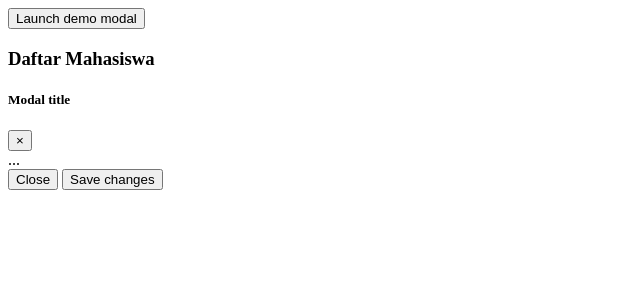
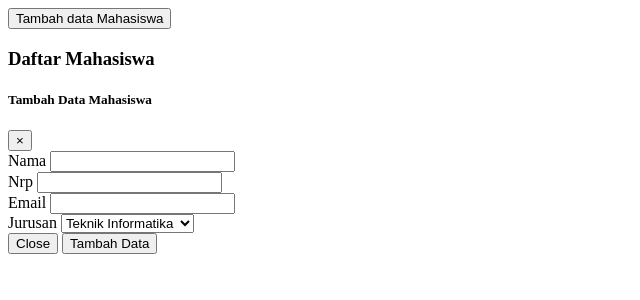
Before and after one commit to raflyyunandi/tugas-3-mvcphp, a PHP site: page /phpmvc/views/mahasiswa/index.php in a window 1280 px wide. Shown: the top 300 px of the page, without its empty margins (0-640 px from the left). Run offline with PHP 8.4, Linux system fonts and the light colour scheme; the template is opened without the code that fills it, so the values that code supplies are empty; some libraries are stand-ins or nearby versions.

Commit message:
Menambahkan Button untuk Insert Data

```diff
--- a/app/views/mahasiswa/index.php
+++ b/app/views/mahasiswa/index.php
@@ -1,8 +1,7 @@
 <div class="Container mt-5">
 	<div class="row">
 		<div class="col-6">
-			<button type="button" class="btn btn-primary" data-toggle="modal" data-target="#exampleModal">
-  Launch demo modal
+			<button type="button" class="btn btn-primary" data-toggle="modal" data-target="#formModal">Tambah data Mahasiswa
 </button>
 			<h3>Daftar Mahasiswa</h3>
 			<?php foreach ($data['mhs'] as $key ) : ?>
@@ -17,26 +16,50 @@
 </div>
 
 <!-- Modal -->
-<div class="modal fade" id="exampleModal" tabindex="-1" role="dialog" aria-labelledby="exampleModalLabel" aria-hidden="true">
+<div class="modal fade" id="formModal" tabindex="-1" role="dialog" aria-labelledby="judulModal" aria-hidden="true">
 	  <div class="modal-dialog" role="document">
 	    <div class="modal-content">
 	      <div class="modal-header">
-        <h5 class="modal-title" id="exampleModalLabel">Modal title</h5>
+	        <h5 class="modal-title" id="judulModal">Tambah Data Mahasiswa</h5>
 	        <button type="button" class="close" data-dismiss="modal" aria-label="Close">
 	          <span aria-hidden="true">&times;</span>
 	        </button>
 	      </div>
 	      <div class="modal-body">
-        ...
+
+	      <form action="<?= BASEURL; ?>/mahasiswa/tambah" method="">
+
+			  <div class="form-group">
+			    <label for="nama">Nama</label>
+			    <input type="text" class="form-control" id="nama" name="nama" laceholder="masukan nama">
 			  </div>
+
+	        	<div class="form-group">
+			    <label for="nrp">Nrp</label>
+			    <input type="number" class="form-control" id="nrp" name="nrp" laceholder="masukan nrp">
+			  </div>
+
+	        <div class="form-group">
+			    <label for="email">Email</label>
+			    <input type="email" class="form-control" id="email" name="email" laceholder="masukan email">
+			  </div>
+
+
+	        <div class="form-group">
+		    <label for="jurusan">Jurusan</label>
+		    <select class="form-control" id="jurusan">
+		      <option value="Teknik Informatika">Teknik Informatika</option>
+		      <option value="Teknik Mesin">Teknik Mesin</option>
+		      <option value="Teknik Pangan">Teknik Pangan</option>
+		      <option value="Teknik Planologi">Teknik Planologi</option>
+		      <option value="Teknik Lingkungan">Teknik Lingkungan</option>
+		    </select>
+			</div>
+
 	      <div class="modal-footer">
 	        <button type="button" class="btn btn-secondary" data-dismiss="modal">Close</button>
-        <button type="button" class="btn btn-primary">Save changes</button>
-      </div>
-    </div>
-  </div>
-</div>
-
+	        <button type="button" class="btn btn-primary">Tambah Data</button>
+	       	</form>
 <!-- <div class="Container mt-5">
 	<div class="row">
 		<div class="col-6">
```
Lines whose indentation alone changed are shown as unchanged.
